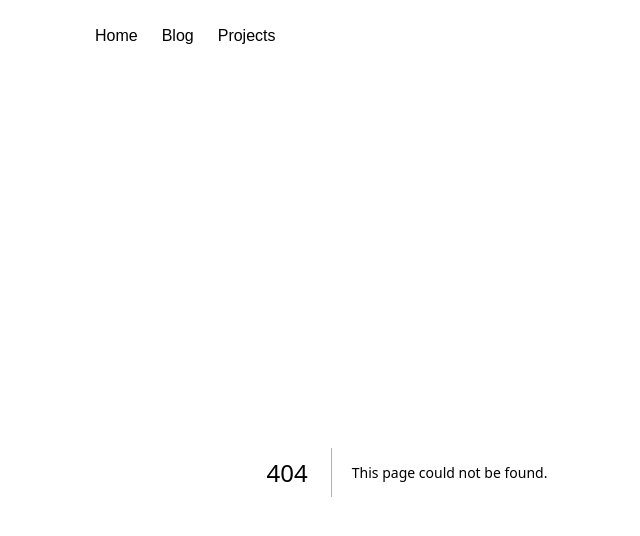
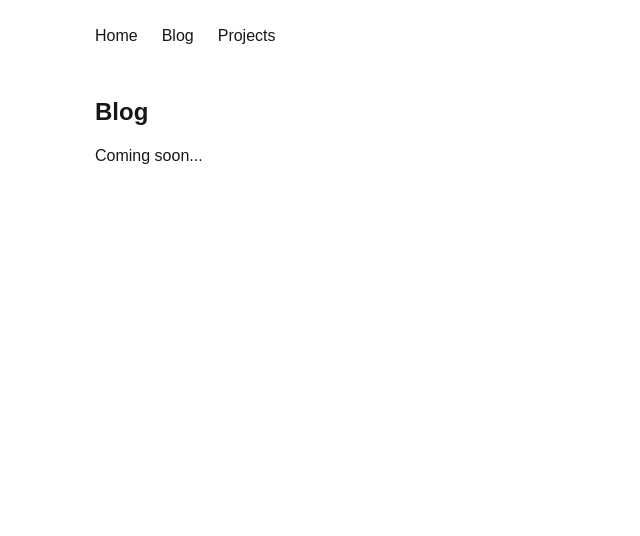
Before and after one commit to Xavio7/savio-portfolio, a Next.js app: page /blog in a window 1280 px wide. Before the commit this address had no page. Shown: the top 536 px of the page, without its empty margins (233-873 px from the left). Built offline with nearby package versions, Linux system fonts and the light colour scheme.

Commit message:
add blog and projects pages with basic structure

```diff
--- /dev/null
+++ b/app/blog/page.tsx
@@ -0,0 +1,8 @@
+export default function BlogPage() {
+  return (
+    <main className="max-w-2xl mx-auto p-6">
+      <h1 className="text-2xl font-semibold">Blog</h1>
+      <p className="mt-4">Coming soon...</p>
+    </main>
+  );
+}
--- /dev/null
+++ b/app/projects/page.tsx
@@ -0,0 +1,8 @@
+export default function BlogPage() {
+  return (
+    <main className="max-w-2xl mx-auto p-6">
+      <h1 className="text-2xl font-semibold">Blog</h1>
+      <p className="mt-4">Coming soon...</p>
+    </main>
+  );
+}
```
